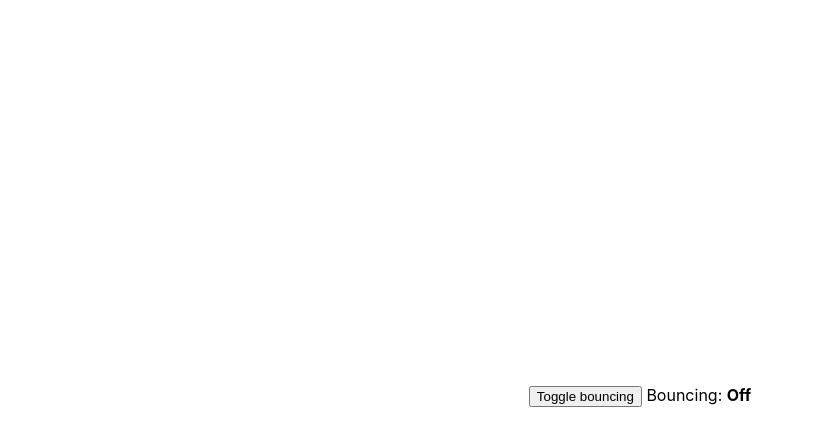
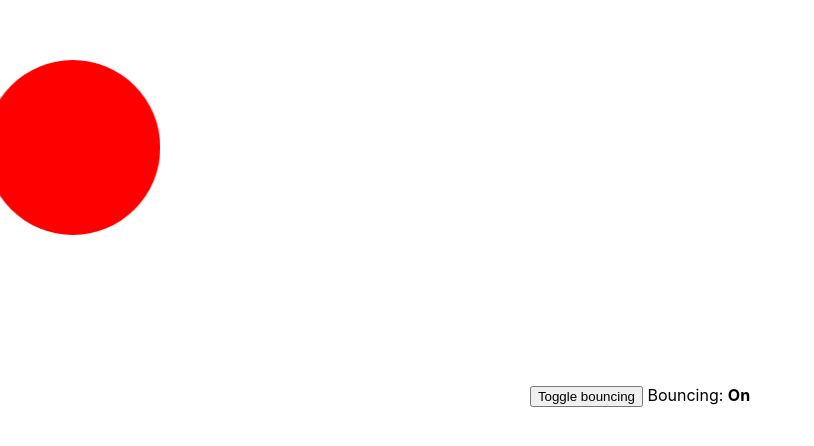
Before and after one commit to mateuszkornecki/treefrog-vision, a React (Create React App) app: page / in a window 1280 px wide. Shown: the part 242-688 px from the top of the page, without its empty margins (0-814 px from the left). Built offline with nearby package versions, Linux system fonts and the light colour scheme.

Commit message:
pointer is bouncing from the beginning

```diff
--- a/src/components/App/App.js
+++ b/src/components/App/App.js
@@ -3,7 +3,7 @@ import './App.css';
 import {useState} from "react";
 
 function App() {
-    const [isBouncing, setIsBouncing] = useState(false)
+    const [isBouncing, setIsBouncing] = useState(true)
 
     function toggleBouncing() {
         setIsBouncing(!isBouncing);
```
